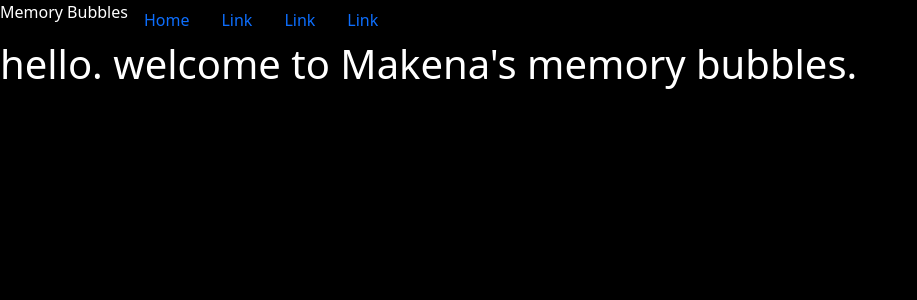
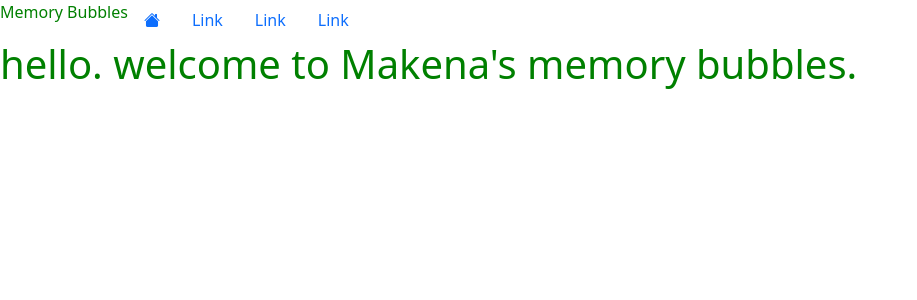
Before and after one commit to tori-bot/memory-bubbles, a Django app: page /p_gallery/ in a window 1280 px wide. Shown: the top 300 px of the page, without its empty margins (0-917 px from the left). Run offline with Django 3.2, Linux system fonts and the light colour scheme; some libraries are stand-ins or nearby versions.

Commit message:
add bootstrap icons

```diff
--- a/p_gallery/templates/base.html
+++ b/p_gallery/templates/base.html
@@ -1,3 +1,4 @@
+<!-- {% load bootstrap_icons %} -->
 {% load bootstrap5 %}
 {% load static %}
 <!DOCTYPE html>
@@ -15,6 +16,8 @@
 
     {% block styles %}
       {% bootstrap_css %}
+      <link rel="stylesheet" href="https://cdn.jsdelivr.net/npm/bootstrap-icons@1.8.3/font/bootstrap-icons.css">
+
       <link rel="stylesheet" href="{% static 'css/index.css' %}">
     {% endblock %}
 </head>
--- a/p_gallery/templates/navbar.html
+++ b/p_gallery/templates/navbar.html
@@ -13,7 +13,7 @@
         </div>
         <ul class="nav nav-pills">
         <li class="nav-item">
-          <a class="nav-link" aria-current="page" href="{% url 'home' %} ">Home</a>
+          <a class="nav-link" aria-current="page" href="{% url 'home' %} "><i class="bi bi-house-fill"></i></a>
         </li>
         <li class="nav-item">
           <a class="nav-link" href="#">Link</a>
--- a/photos/settings.py
+++ b/photos/settings.py
@@ -31,6 +31,7 @@ ALLOWED_HOSTS = []
 # Application definition
 
 INSTALLED_APPS = [
+    'django_bootstrap_icons',
     'bootstrap5',
     'p_gallery',
     'django.contrib.admin',
--- a/static/css/index.css
+++ b/static/css/index.css
@@ -1,4 +1,4 @@
 body{
-    background-color: black;
-    color: white;
+    background-color: white;
+    color: green;
 }
```
Also changed, not shown: p_gallery/models.py (+8 -0 lines), photo/me.png (added), photo/me_DPzbRpF.png (added), photo/me_s6kmw7t.png (added), 1 other file.
